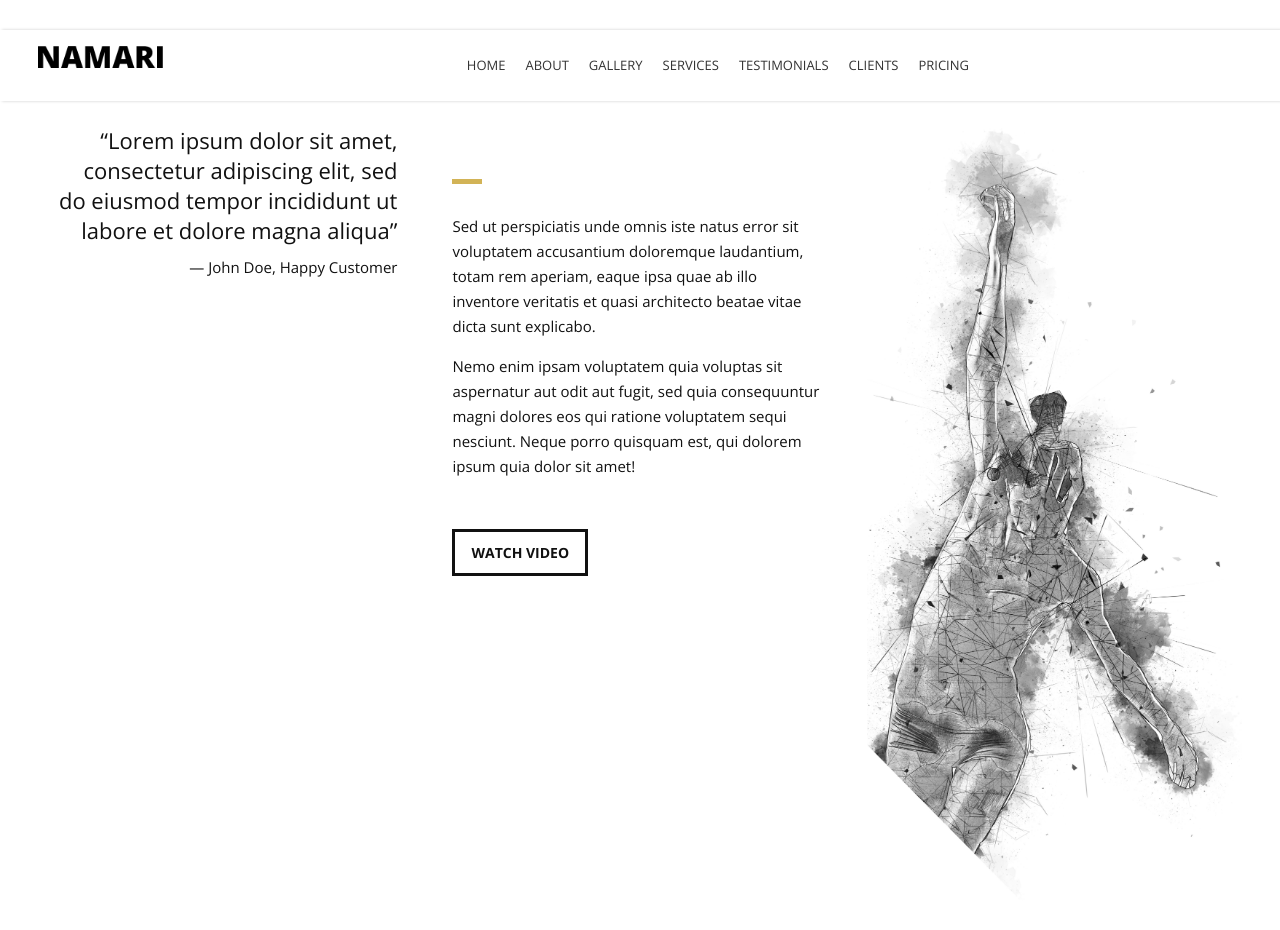
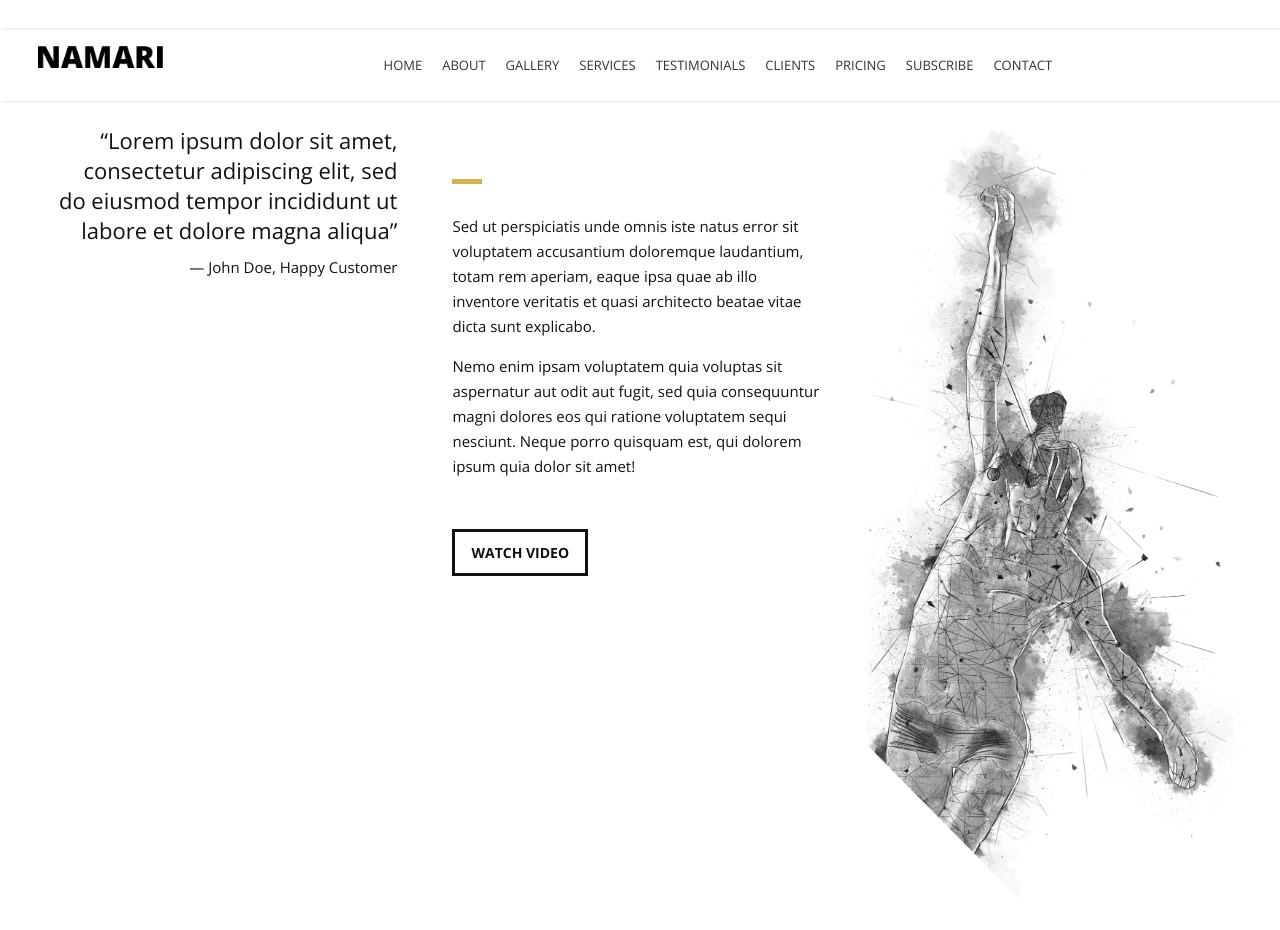
Before and after one commit to Rostja/website, an Angular app: page /services in a window 1280 px wide. Shown: the top 930 px of the page. Built offline with nearby package versions, Linux system fonts and the light colour scheme; no server answers; some icons are missing.

Commit message:
navigation to subscribe and contact pages, changes: src/app/app.component.html src/app/app.routes.ts src/app/components/nav/nav.component.htmlsrc/app/components/subscribe/subscribe.component.html

```diff
--- a/src/app/app.component.html
+++ b/src/app/app.component.html
@@ -4,6 +4,7 @@
 <main id="content">
 <app-nav></app-nav>
 <router-outlet></router-outlet>
+<router-outlet name="popup"></router-outlet>
 <app-footer></app-footer>
 </main>
 <!--End Main Content Area-->
--- a/src/app/app.routes.ts
+++ b/src/app/app.routes.ts
@@ -9,16 +9,20 @@ import { TestimonialsComponent } from './components/testimonials/testimonials.co
 import { GalleryComponent } from './components/gallery/gallery.component';
 import { ServicesComponent } from './components/services/services.component';
 import { NotfoundComponent } from './components/notfound/notfound.component';
+import { SubscribeComponent } from './components/subscribe/subscribe.component';
+import { ContactComponent } from './components/contact/contact.component';
 
 
 export const routes: Routes = [
-    {title: "Namari - Sexy as hell | About ", path: 'about', component: AboutComponent},
-    {title: "Namari - Sexy as hell | Clients ", path: 'clients', component: ClientsComponent},
-    {title: "Namari - Sexy as hell | Gallery ", path: 'gallery', component: GalleryComponent},
-    {title: "Namari - Sexy as hell | Home ", path: 'home', component: HeaderComponent},
-    {title: "Namari - Sexy as hell | Home ", path: '', component: HeaderComponent},
-    {title: "Namari - Sexy as hell | Pricing ", path: 'pricing', component: PricingComponent},
-    {title: "Namari - Sexy as hell | Services ", path: 'services', component: ServicesComponent},
-    {title: "Namari - Sexy as hell | Testimonials ", path: 'testimonials', component: TestimonialsComponent},
-    {title: "Namari - Sexy as hell | Notfound ", path: '**', component: NotfoundComponent}
+    {title: "Namari-Sexy as hell | About ", path: 'about', component: AboutComponent},
+    {title: "Namari-Sexy as hell | Clients ", path: 'clients', component: ClientsComponent},
+    {title: "Namari-Sexy as hell | Gallery ", path: 'gallery', component: GalleryComponent},
+    {title: "Namari-Sexy as hell | Home ", path: 'home', component: HeaderComponent},
+    {title: "Namari-Sexy as hell | Home ", path: '', component: HeaderComponent},
+    {title: "Namari-Sexy as hell | Pricing ", path: 'pricing', component: PricingComponent},
+    {title: "Namari-Sexy as hell | Services ", path: 'services', component: ServicesComponent},
+    {title: "Namari-Sexy as hell | Subscribe ", path: 'subscribe', component: SubscribeComponent, outlet: 'popup'},
+    {title: "Namari-Sexy as hell | Contact ", path: 'contact', component: ContactComponent, outlet: 'popup'},
+    {title: "Namari-Sexy as hell | Testimonials ", path: 'testimonials', component: TestimonialsComponent},
+    {title: "Namari-Sexy as hell | Notfound ", path: '**', component: NotfoundComponent}
 ];
--- a/src/app/components/nav/nav.component.html
+++ b/src/app/components/nav/nav.component.html
@@ -50,6 +50,12 @@
                     <li>
                         <a routerLink="/pricing" routerLinkActive="active" ariaCurrentWhenActive="page">Pricing</a>
                     </li>
+                    <li>
+                        <a [routerLink]="[{outlets: {popup: 'subscribe'}}]" routerLinkActive="active" ariaCurrentWhenActive="page">Subscribe</a>
+                    </li>
+                    <li>
+                        <a [routerLink]="[{outlets: {popup: 'contact'}}]" routerLinkActive="active" ariaCurrentWhenActive="page">Contact</a>
+                    </li>
                 </ul>
             </nav>
             <!--End of Main Navigation-->
--- a/src/app/components/subscribe/subscribe.component.html
+++ b/src/app/components/subscribe/subscribe.component.html
@@ -2,11 +2,11 @@
     <div class="container">
         <div class="center-form panel">
         <div class="panel-body">
-            <a (click) = cancel() style="cursor:hand;"><i class="ion-close-round"></i></a>
+            <a (click) = cancel() style="cursor:hand;"><i class="fa fa-window-close-round"></i></a>
             <form [formGroup]="subscribeForm" (ngSubmit)="subscribe()">
                 <div class="form-group">
                     <input type="text" class="form-control input-lg" formControlName="email" id="email" placeholder="Email">
-                    <span class=" ion-at form-control-icon"></span>
+                    <span class="fa fa-at form-control-icon"></span>
                 </div>
                 <button type="submit" [disabled]="!subscribeForm.valid" class="btn btn-primary btn-lg btn-block">Subscribe</button>
             </form>
```
